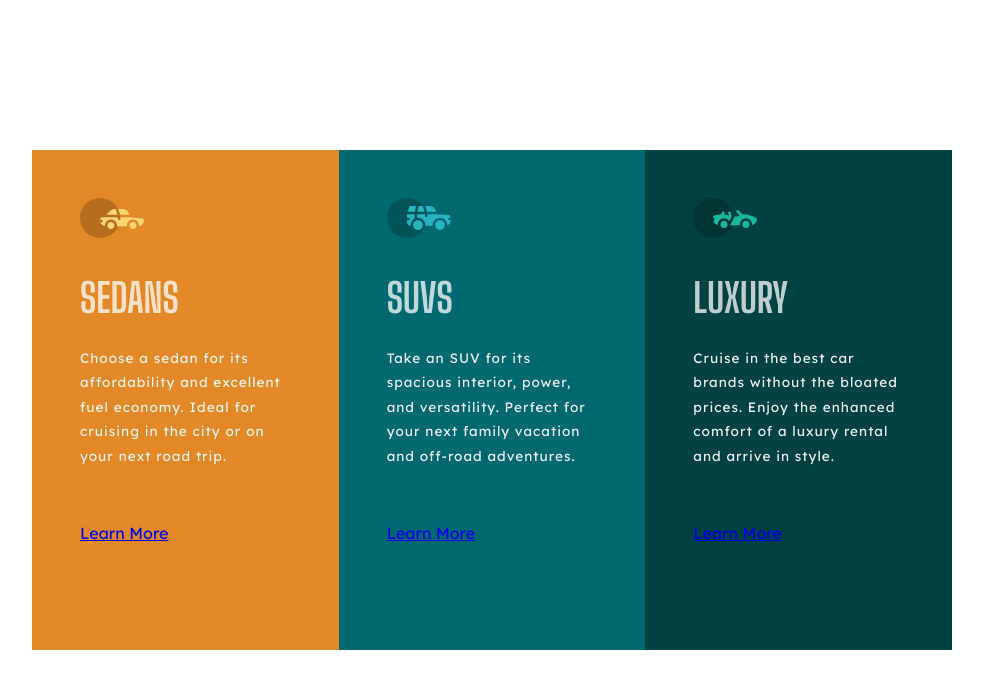
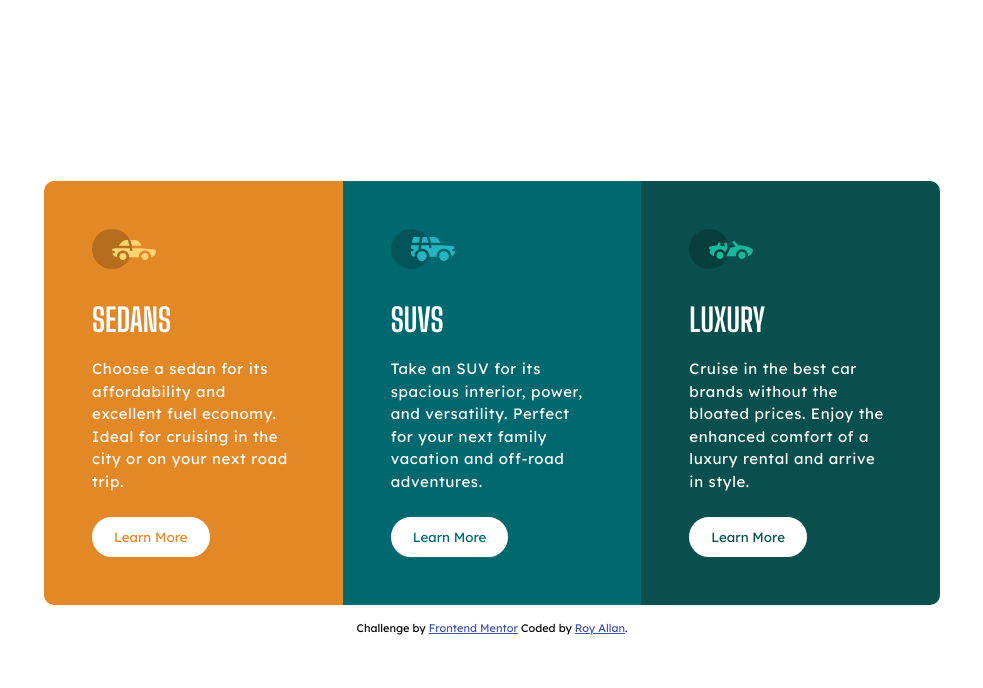
Before and after one commit to yoshi718/06_colpreviewcard, a plain HTML site: page index.html in a window 1280 px wide. Shown: the whole page, without its empty margins (148-1131 px from the left). Drawn offline with Linux system fonts and the light colour scheme.

Commit message:
made a real finalized version with a little help.

```diff
--- a/css/style.css
+++ b/css/style.css
@@ -1,111 +1,119 @@
-@import url("https://fonts.googleapis.com/css2?family=Big+Shoulders+Display:wght@700&family=Lexend+Deca&display=swap");
-
+/* RESET */
 * {
   margin: 0;
   padding: 0;
   box-sizing: border-box;
 }
 
-/* 920x500 */
+/***********************************************/
+/* VARIABLES */
+/***********************************************/
 
 :root {
-  /********************** VARIABLES */
+  --ff-primary-400: "Lexend Deca", sans-serif;
+  --ff-secondarry-700: "Big Shoulders Display", cursive;
 
-  /************* COLORS */
-  /* PRIMARY */
-  --clr-primary-bright: hsl(31, 77%, 52%);
-  --clr-primary-dark: hsl(184, 100%, 22%);
-  --clr-primary-verydark: hsl(179, 100%, 13%);
-
-  /* NEUTRAL */
-  /* paragraphs */
-  --clr-neutral-white: hsla(0, 0%, 100%, 0.75);
-  /* background, headings, buttons */
-  --clr-neutral-verylight: hsl(0, 0%, 95%);
-
-  /* FONTS */
-  --ff-primary-400: "Lexend Deca", sans-serif;
-  --ff-secondary-700: "Big Shoulders Display", cursive;
+  --clr-sedans: hsl(31, 77%, 52%);
+  --clr-suvs: hsl(184, 100%, 22%);
+  --clr-luxury: hsl(179, 82%, 17%);
 }
 
-html {
-  font-size: 16px;
+/***********************************************/
+/* GENERAL */
+/***********************************************/
+
+body,
+button {
   font-family: var(--ff-primary-400);
 }
 
-body {
-  height: 100vh;
-  display: flex;
-  justify-content: center;
-  align-items: center;
+.main {
+  padding: 1rem;
 }
 
-main {
-  width: 57.5rem;
-  height: 31.25rem;
-  display: flex;
+h3 {
+  font-family: var(--ff-secondarry-700);
+  text-transform: uppercase;
+  font-size: 2rem;
 }
 
-.card {
-  flex-basis: 100%;
-  height: 31.25rem;
-  padding: 3rem 3rem 0 3rem;
-  display: flex;
-  flex-direction: column;
-  position: relative;
+p {
+  font-size: 0.9375rem;
+  line-height: 1.5;
+  letter-spacing: 0.04rem;
 }
 
-.card__img {
-  padding-bottom: 2rem;
-  width: 64px;
+/***********************************************/
+/* CARD SETTINGS */
+/***********************************************/
+
+.card {
+  padding: 3rem;
 }
 
-.card__sedan {
-  background-color: var(--clr-primary-bright);
+.card:first-child {
+  border-radius: 10px 10px 0 0;
 }
 
-.card__suv {
-  background-color: var(--clr-primary-dark);
+.card:last-child {
+  border-radius: 0 0 10px 10px;
+}
+
+.card .btn {
+  font-family: var(--ff-primary-400);
+  padding: 0.75em 1.5em;
+  border-radius: 1.5rem;
+  border: 2px solid #fff;
+  background-color: #fff;
+  cursor: pointer;
+  transition: all 0.3s;
+}
+
+.card .btn:hover {
+  background-color: transparent;
+  color: #fff;
+}
+
+.card__sedans {
+  background-color: var(--clr-sedans);
+  color: #fff;
+}
+.card__sedans .btn {
+  color: var(--clr-sedans);
+}
+
+.card__suvs {
+  background-color: var(--clr-suvs);
+  color: #fff;
+}
+.card__suvs .btn {
+  color: var(--clr-suvs);
 }
 
 .card__luxury {
-  background-color: var(--clr-primary-verydark);
+  background-color: var(--clr-luxury);
+  color: #fff;
+}
+.card__luxury .btn {
+  color: var(--clr-luxury);
 }
 
-.vehicle-type {
-  font-size: 2.5rem;
-  font-family: var(--ff-secondary-700);
-  padding-bottom: 1.5rem;
-  text-transform: uppercase;
-  color: var(--clr-neutral-white);
+.card img {
+  margin-bottom: 1.8rem;
 }
 
-p {
-  font-size: 0.85rem;
-  letter-spacing: 1px;
-  font-family: var(--ff-primary-400);
-  color: var(--clr-neutral-verylight);
-  line-height: 1.8;
+.card h3 {
+  margin-bottom: 1.2rem;
 }
 
-.btn {
-  display: flex;
-  height: 130px;
-  justify-content: left;
-  align-items: center;
-  /* width: 70%;
-  text-align: center;
-  text-decoration: none;
-  font-size: 1rem;
-  font-family: var(--ff-primary-400);
-  background-color: var(--clr-neutral-verylight);
-  border: none;
-  padding: 0.8rem 1.2rem;
-  border-radius: 1000px; */
+.card p {
+  margin-bottom: 1.5rem;
 }
 
-/**************************************************/
-/****************************** FOR FRONTEND COMP */
+/***********************************************/
+/* PRE-BUILT FROM FRONTEND CHALLENGE */
+/***********************************************/
+
 .attribution {
   font-size: 11px;
   text-align: center;
@@ -113,3 +121,37 @@ p {
 .attribution a {
   color: hsl(228, 45%, 44%);
 }
+
+/***********************************************/
+/* MEDIA QUERIES */
+/***********************************************/
+
+@media (min-width: 800px) {
+  body {
+    display: flex;
+    flex-direction: column;
+    align-items: center;
+    justify-content: center;
+    height: 100vh;
+  }
+
+  .main {
+    max-width: 58rem;
+    display: flex;
+  }
+
+  .card {
+    flex-basis: 100%;
+    display: flex;
+    flex-direction: column;
+    justify-content: space-between;
+  }
+
+  .card:first-child {
+    border-radius: 10px 0 0 10px;
+  }
+
+  .card:last-child {
+    border-radius: 0 10px 10px 0;
+  }
+}
--- a/index.html
+++ b/index.html
@@ -5,71 +5,69 @@
     <meta name="viewport" content="width=device-width, initial-scale=1.0" />
     <!-- displays site properly based on user's device -->
 
+    <!-- GOOGLE FONTS -->
+    <link rel="preconnect" href="https://fonts.googleapis.com" />
+    <link rel="preconnect" href="https://fonts.gstatic.com" crossorigin />
+    <link
+      href="https://fonts.googleapis.com/css2?family=Big+Shoulders+Display:wght@700&family=Lexend+Deca&display=swap"
+      rel="stylesheet"
+    />
+    <!------------------>
+
     <link
       rel="icon"
       type="image/png"
       sizes="32x32"
-      href="./images/favicon-32x32.png"
+      href="images/favicon-32x32.png"
     />
     <link rel="stylesheet" href="css/style.css" />
 
     <title>Frontend Mentor | 3-column preview card component</title>
-
-    <!-- Feel free to remove these styles or customise in your own stylesheet 👍 -->
   </head>
-
   <body>
-    <main class="main">
-      <section class="card card__sedan">
-        <div class="top-half">
-          <img class="card__img" src="images/icon-sedans.svg" alt="Sedans" />
-          <h2 class="vehicle-type">Sedans</h2>
+    <div class="main">
+      <div class="card card__sedans">
+        <div class="top">
+          <img src="images/icon-sedans.svg" alt="Sedans" />
+          <h3>Sedans</h3>
           <p>
             Choose a sedan for its affordability and excellent fuel economy.
             Ideal for cruising in the city or on your next road trip.
           </p>
         </div>
-        <div class="bottom-half">
-          <a href="#" class="btn">Learn More</a>
+        <div class="bot">
+          <button class="btn">Learn More</button>
         </div>
-      </section>
-      <section class="card card__suv">
-        <div class="top-half">
-          <img class="card__img" src="images/icon-suvs.svg" alt="SUVs" />
-          <h2 class="vehicle-type">SUVs</h2>
+      </div>
+      <div class="card card__suvs">
+        <div class="top">
+          <img src="images/icon-suvs.svg" alt="SUVs" />
+          <h3>SUVs</h3>
           <p>
             Take an SUV for its spacious interior, power, and versatility.
             Perfect for your next family vacation and off-road adventures.
           </p>
         </div>
-        <div class="bottom-half">
-          <a href="#" class="btn">Learn More</a>
-        </div>
-      </section>
-      <section class="card card__luxury">
-        <div class="top-half">
-          <img
-            class="card__img"
-            src="images/icon-luxury.svg"
-            alt="Luxury sedans section"
-          />
-          <h2 class="vehicle-type">Luxury</h2>
+        <div class="bot"><button class="btn">Learn More</button></div>
+      </div>
+      <div class="card card__luxury">
+        <div class="top">
+          <img src="images/icon-luxury.svg" alt="Luxury" />
+          <h3>Luxury</h3>
           <p>
             Cruise in the best car brands without the bloated prices. Enjoy the
             enhanced comfort of a luxury rental and arrive in style.
           </p>
         </div>
-        <div class="bottom-half">
-          <a href="#" class="btn">Learn More</a>
-        </div>
-      </section>
-    </main>
-  </body>
-</html>
-
-<!-- <div class="attribution">
+        <div class="bot"><button class="btn">Learn More</button></div>
+      </div>
+    </div>
+    <div class="attribution">
       Challenge by
       <a href="https://www.frontendmentor.io?ref=challenge" target="_blank"
         >Frontend Mentor</a
-      >. Coded by <a href="#">Your Name Here</a>.
-    </div> -->
+      >
+      Coded by <a href="#">Roy Allan</a>.
+    </div>
+  </body>
+</html>
```
